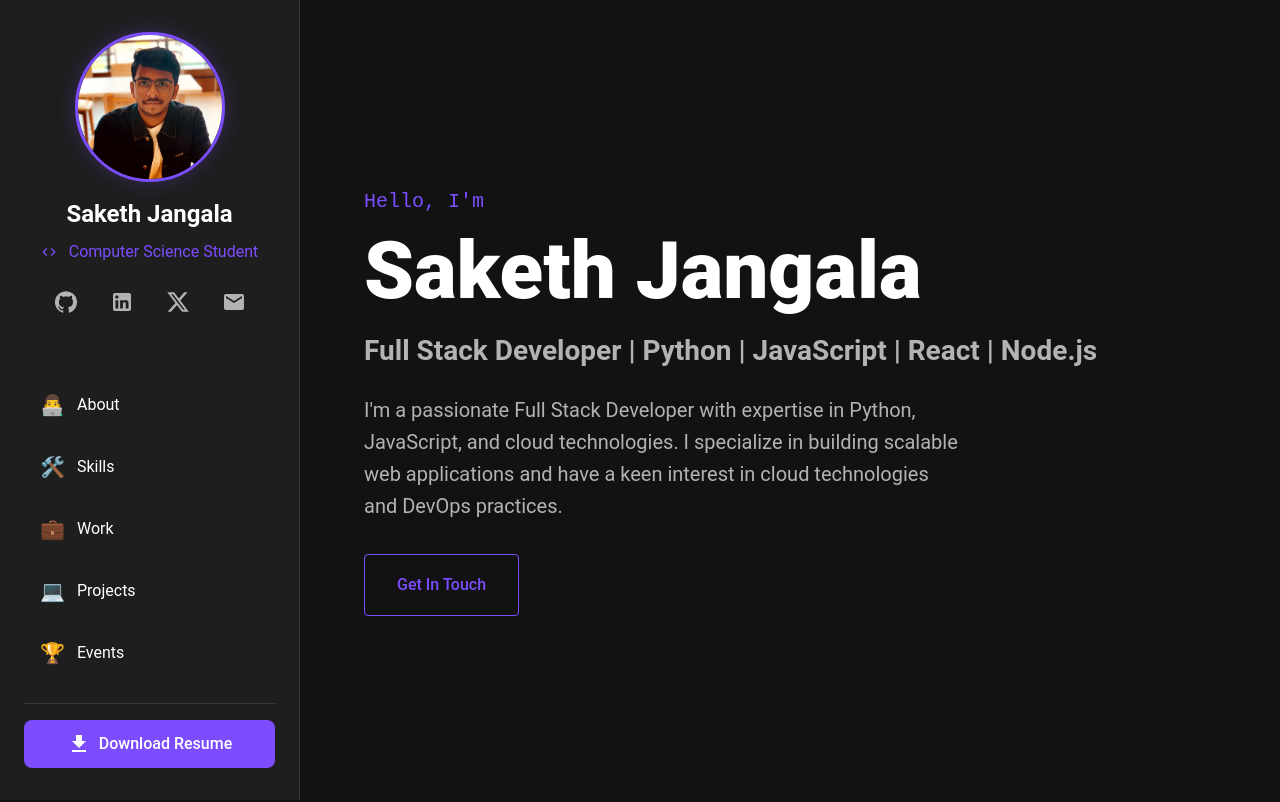
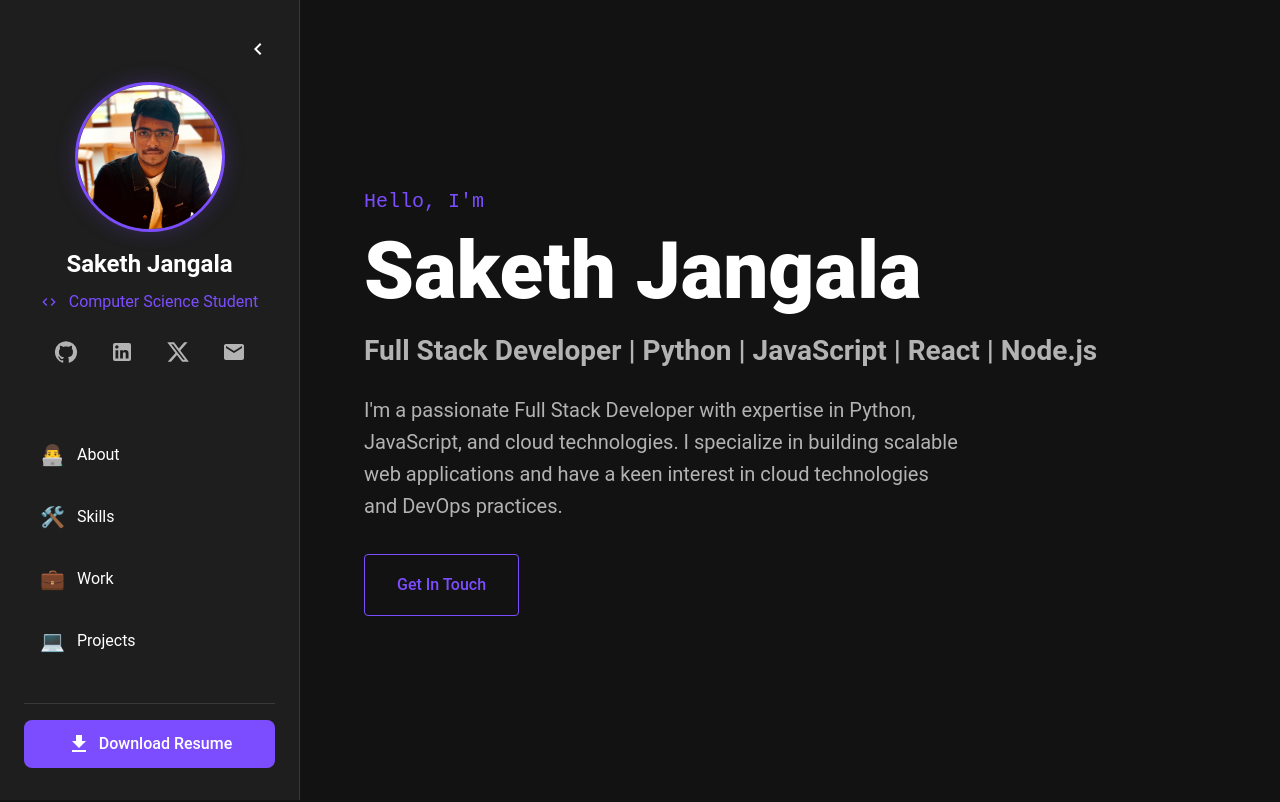
Before and after one commit to saketh-005/portfolio, a React (Create React App) app: page / in a window 1280 px wide. Shown: the top 802 px of the page. Built offline with nearby package versions, Linux system fonts and the light colour scheme.

Commit message:
feat: responsive sidebar minimization and layout fix

```diff
--- a/src/App.tsx
+++ b/src/App.tsx
@@ -1,4 +1,4 @@
-import React from 'react';
+import React, { useState } from 'react';
 import { ThemeProvider, createTheme } from '@mui/material/styles';
 import CssBaseline from '@mui/material/CssBaseline';
 import Box from '@mui/material/Box';
@@ -80,20 +80,22 @@ const theme = createTheme({
 });
 
 function App() {
+  const [sidebarMinimized, setSidebarMinimized] = useState(false);
+
   return (
     <ThemeProvider theme={theme}>
       <CssBaseline />
       <Router>
         <AnimatePresence mode="wait">
           <Box sx={{ display: 'flex', flexDirection: { xs: 'column', md: 'row' }, minHeight: '100vh' }}>
-            <Sidebar />
+            <Sidebar minimized={sidebarMinimized} setMinimized={setSidebarMinimized} />
             <Box
               component="main"
               sx={{
                 flexGrow: 1,
-                marginLeft: { xs: 0, md: '300px' },
+                marginLeft: { xs: 0, md: sidebarMinimized ? '60px' : '300px' },
                 marginTop: { xs: '80px', md: 0 },
-                width: { xs: '100%', md: 'calc(100% - 300px)' },
+                width: { xs: '100%', md: sidebarMinimized ? 'calc(100% - 60px)' : 'calc(100% - 300px)' },
                 padding: { xs: '1rem', sm: '1.5rem', md: '2rem' },
                 maxWidth: '100%',
                 overflowX: 'hidden',
--- a/src/components/Sidebar/Sidebar.tsx
+++ b/src/components/Sidebar/Sidebar.tsx
@@ -21,6 +21,8 @@ import XIcon from '@mui/icons-material/X';
 import EmailIcon from '@mui/icons-material/Email';
 import CodeIcon from '@mui/icons-material/Code';
 import GetAppIcon from '@mui/icons-material/GetApp';
+import ChevronLeftIcon from '@mui/icons-material/ChevronLeft';
+import ChevronRightIcon from '@mui/icons-material/ChevronRight';
 
 // Styled Components
 const NavLink = styled('a')(({ theme }: { theme: Theme }) => ({
@@ -66,7 +68,12 @@ interface SocialLink {
   url: string;
 }
 
-const Sidebar: React.FC = () => {
+interface SidebarProps {
+  minimized: boolean;
+  setMinimized: (minimized: boolean) => void;
+}
+
+const Sidebar: React.FC<SidebarProps> = ({ minimized, setMinimized }) => {
   const theme = useTheme();
   const isMobile = useMediaQuery(theme.breakpoints.down('md'));
   const [mobileOpen, setMobileOpen] = useState(false);
@@ -74,6 +81,10 @@ const Sidebar: React.FC = () => {
 
   const handleDrawerToggle = () => {
     setMobileOpen(!mobileOpen);
+  };
+
+  const handleDesktopMinimize = () => {
+    setMinimized(!minimized);
   };
 
   const handleResumeClick = (e: React.MouseEvent) => {
@@ -99,8 +110,21 @@ const Sidebar: React.FC = () => {
     { icon: <EmailIcon />, url: 'mailto:saketh.jangala@outlook.com' },
   ];
 
-  const drawerContent = (
+  const drawerContent = (minimized: boolean = false) => (
     <Box sx={{ display: 'flex', flexDirection: 'column', height: '100%' }}>
+      {/* Desktop Minimize Button */}
+      <Box
+        sx={{
+          display: { xs: 'none', md: 'flex' },
+          justifyContent: minimized ? 'center' : 'flex-end',
+          alignItems: 'center',
+          mb: 2,
+        }}
+      >
+        <IconButton onClick={handleDesktopMinimize} size="small">
+          {minimized ? <ChevronRightIcon /> : <ChevronLeftIcon />}
+        </IconButton>
+      </Box>
       {/* Mobile Header */}
       <Box
         sx={{
@@ -134,15 +158,18 @@ const Sidebar: React.FC = () => {
             src="/images/profile-photo.jpeg"
             alt="Saketh Jangala"
             sx={{
-              width: { xs: 100, md: 150 },
-              height: { xs: 100, md: 150 },
+              width: { xs: 100, md: minimized ? 48 : 150 },
+              height: { xs: 100, md: minimized ? 48 : 150 },
               margin: '0 auto 1rem',
               border: `3px solid ${theme.palette.primary.main}`,
               boxShadow: `0 0 20px ${theme.palette.primary.main}40`,
               objectFit: 'cover',
+              transition: 'width 0.3s, height 0.3s',
             }}
           />
         </motion.div>
+        {!minimized && (
+          <>
             <Typography variant="h5" fontWeight={600} gutterBottom>
               Saketh Jangala
             </Typography>
@@ -160,7 +187,6 @@ const Sidebar: React.FC = () => {
             >
               <CodeIcon sx={{ fontSize: '1rem', mr: 0.5 }} /> Computer Science Student
             </Typography>
-
             {/* Social Links */}
             <Box sx={{ display: 'flex', gap: '1rem', justifyContent: 'center', mb: 3 }}>
               {socialLinks.map((social: SocialLink, index: number) => (
@@ -182,6 +208,8 @@ const Sidebar: React.FC = () => {
                 </IconButton>
               ))}
             </Box>
+          </>
+        )}
       </Box>
 
       {/* Navigation */}
@@ -196,9 +224,10 @@ const Sidebar: React.FC = () => {
             <NavLink
               href={`#${item.name.toLowerCase()}`}
               onClick={() => isMobile && handleDrawerToggle()}
+              sx={{ justifyContent: minimized ? 'center' : 'flex-start', padding: minimized ? '0.75rem' : '0.75rem 1rem' }}
             >
-              <span style={{ marginRight: '12px', fontSize: '1.25rem' }}>{item.icon}</span>
-              <Typography variant="body1">{item.name}</Typography>
+              <span style={{ marginRight: minimized ? 0 : '12px', fontSize: '1.25rem' }}>{item.icon}</span>
+              {!minimized && <Typography variant="body1">{item.name}</Typography>}
             </NavLink>
           </motion.div>
         ))}
@@ -206,6 +235,7 @@ const Sidebar: React.FC = () => {
 
       {/* Resume Button */}
       <Box sx={{ mt: 'auto', pt: 2, borderTop: `1px solid ${theme.palette.divider}`, width: '100%' }}>
+        {!minimized && (
           <ResumeButton
             href="#"
             onClick={handleResumeClick}
@@ -214,6 +244,7 @@ const Sidebar: React.FC = () => {
             <GetAppIcon />
             <span>Download Resume</span>
           </ResumeButton>
+        )}
         <Snackbar
           open={showResumeAlert}
           autoHideDuration={6000}
@@ -271,7 +302,7 @@ const Sidebar: React.FC = () => {
       {/* Desktop Sidebar */}
       <Box
         sx={{
-          width: { xs: 0, md: '300px' },
+          width: { xs: 0, md: minimized ? '60px' : '300px' },
           flexShrink: 0,
           display: { xs: 'none', md: 'block' },
           height: '100vh',
@@ -280,12 +311,13 @@ const Sidebar: React.FC = () => {
           top: 0,
           backgroundColor: theme.palette.background.paper,
           borderRight: `1px solid ${theme.palette.divider}`,
-          padding: '2rem 1.5rem',
+          padding: minimized ? '1rem 0.5rem' : '2rem 1.5rem',
           overflowY: 'auto',
           zIndex: 1000,
+          transition: 'width 0.3s, padding 0.3s',
         }}
       >
-        {drawerContent}
+        {drawerContent(minimized)}
       </Box>
 
       {/* Mobile Drawer */}
@@ -306,7 +338,7 @@ const Sidebar: React.FC = () => {
           },
         }}
       >
-        {drawerContent}
+        {drawerContent()}
       </Drawer>
     </>
   );
```
Lines whose indentation alone changed are shown as unchanged.
